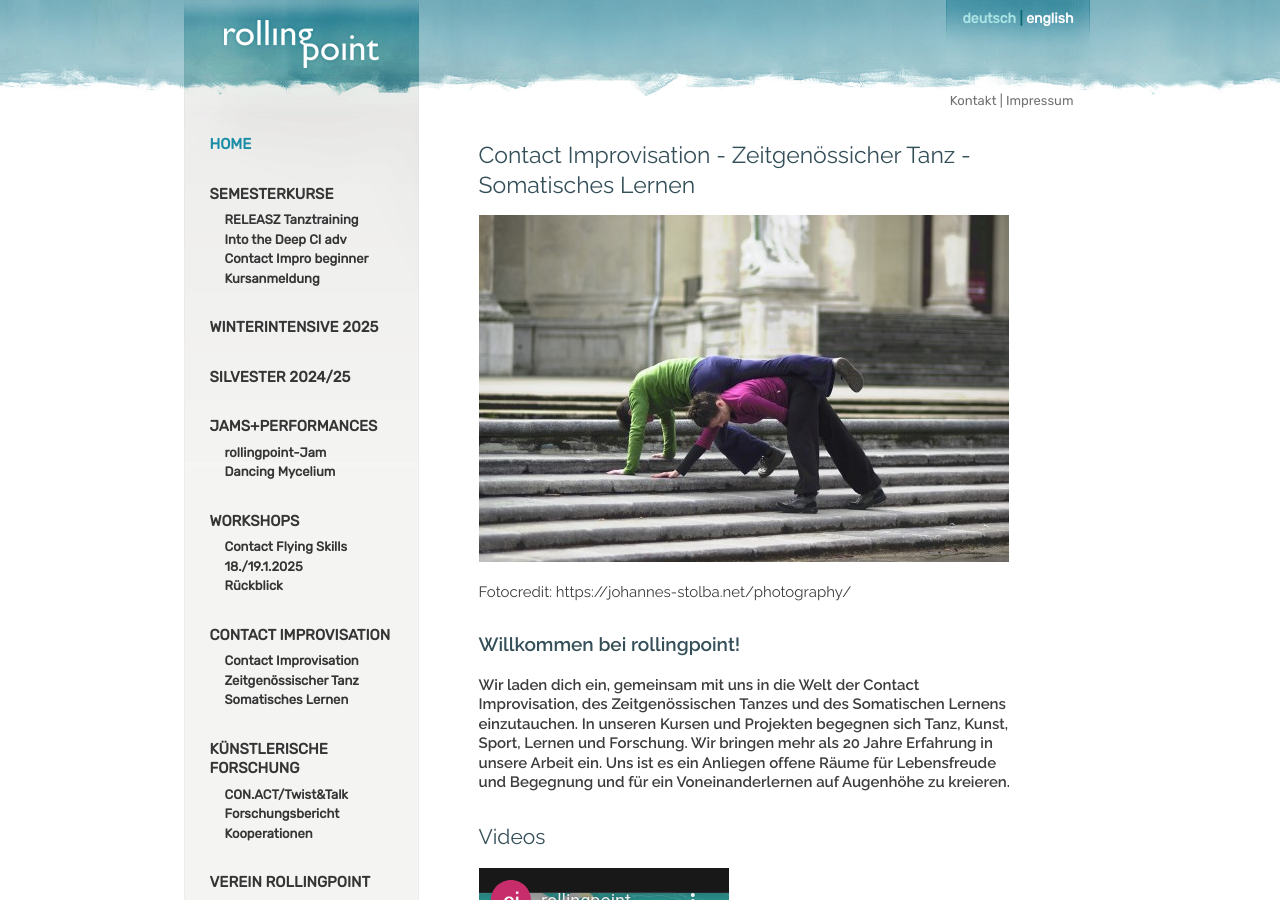
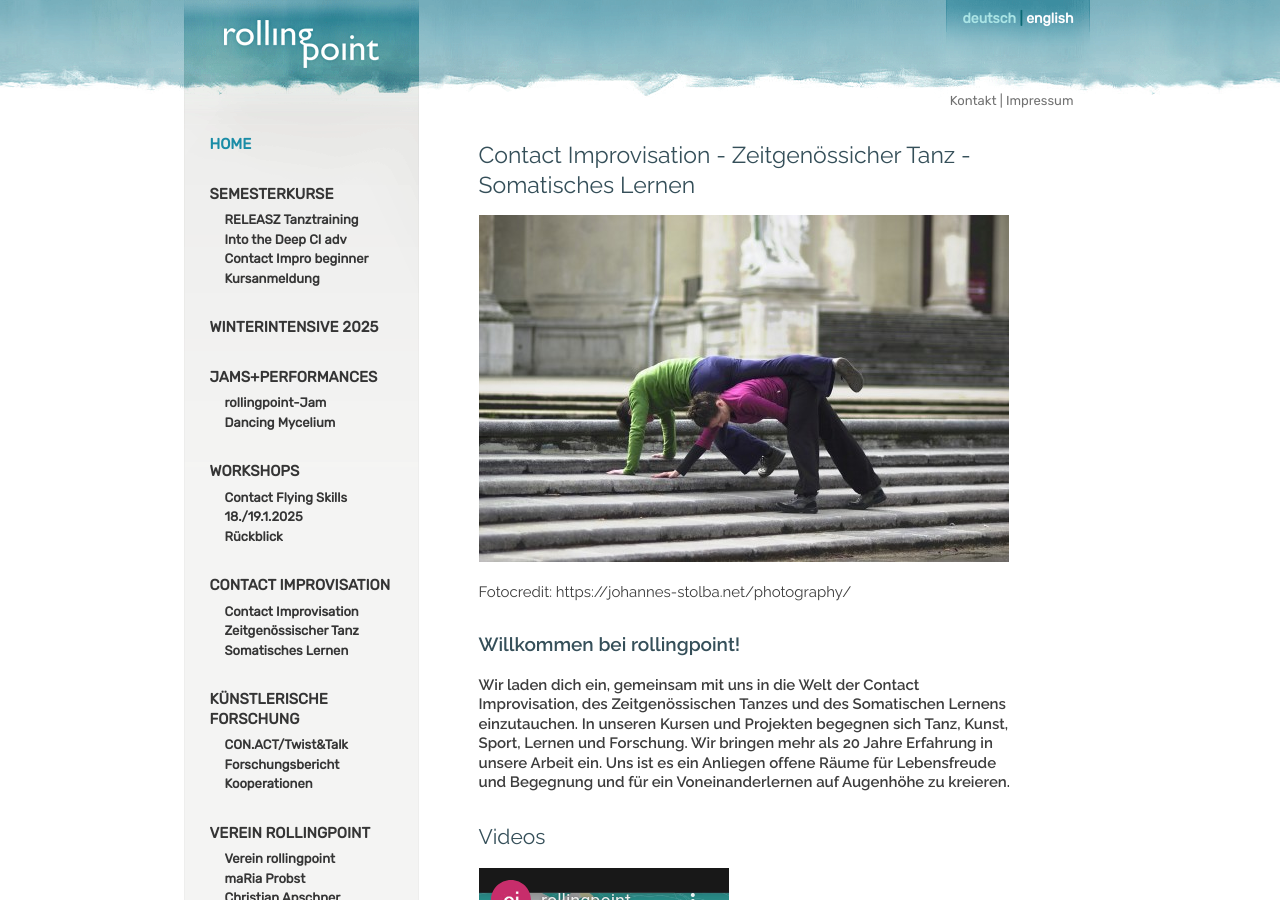
Before and after one commit to manulari/rollingpointat, a Jekyll site: the page built from _pages_de/index.md, in a window 1280 px wide and 900 px high. Built offline with Jekyll 4.4.1, drawn with Linux system fonts in a browser that asks for light colours; comment, search, counter and statistics services are not loaded.

Commit message:
Update Settings “nav_de”

```diff
--- a/_data/nav_de.yml
+++ b/_data/nav_de.yml
@@ -14,8 +14,6 @@ entries:
         path: /Kursanmeldung
   - title: WINTERINTENSIVE  2025
     path: /winterintensive
-  - title: SILVESTER 2024/25
-    path: /silvester
   - title: JAMS+PERFORMANCES
     path: /jams
     subentries:
```
